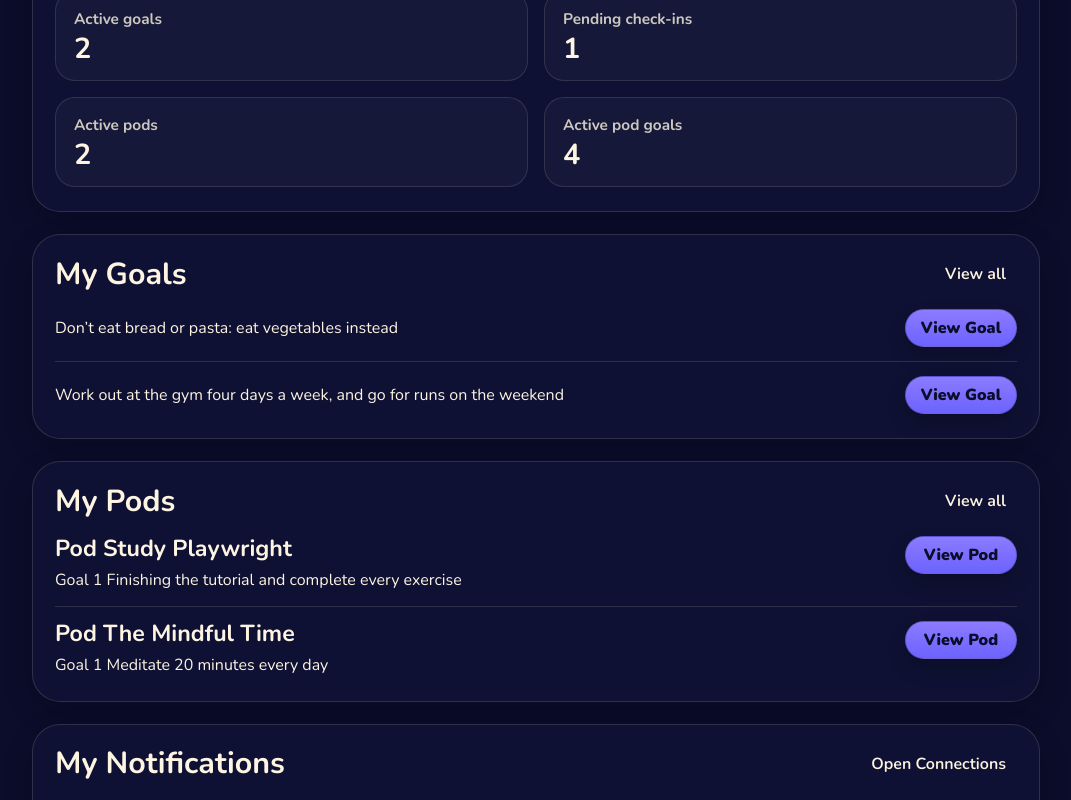
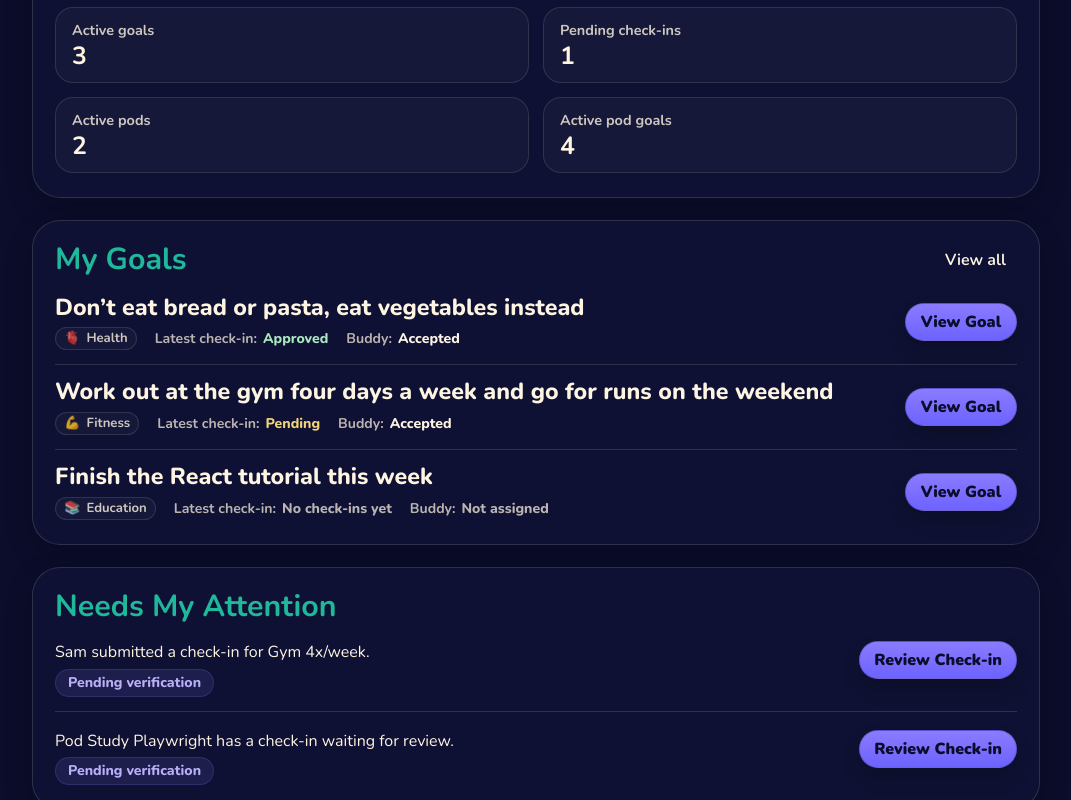
Before and after one commit to SheCodesAus/Stack-Otterflows-frontend, a React (Vite) app: page /dashboard in a window 1280 px wide. Shown: the part 380-1180 px from the top of the page, without its empty margins (104-1175 px from the left). Built offline with nearby package versions, Linux system fonts and the light colour scheme; a web font is replaced by a local one.

Commit message:
updated dashbaord page and css

```diff
--- a/src/App.css
+++ b/src/App.css
@@ -26,8 +26,10 @@
   --accent2: #f7bf26;
 
   /* Optional: galaxy secondary (for chips / highlights) */
-  /*--primary: #6C63FF;         /* Indigo-violet */
-  /*--secondary: #2ECC9F;       /* Teal aurora */
+  --indigo: #6C63FF;         /* Indigo-violet */
+  --indigo-light: #a29dff;
+  --teal: #2ECC9F;       /* Teal aurora */
+  --teal-blue: #14d4b4;
 
   /* Danger / delete */
   --cherry: #9B2E3C;          /* Cherry Rose accent */
@@ -46,6 +48,12 @@
   /* Success (strong) */
   --success: #2FE07A;
   --success2: #18C76A;
+
+  --section-heading: #28d4b1;
+  --section-heading2: #24c7a8;
+  --section-heading3: #20b89b;
+
+
 
   /* Optional coral if you ever want it */
   --coral: #ff4f6d;
--- a/src/pages/DashboardPage.css
+++ b/src/pages/DashboardPage.css
@@ -3,17 +3,16 @@
 }
 
 .dashboard-hero {
+  position: relative;
   text-align: center;
-  margin-bottom: 24px;
-  position: relative;
+  margin-bottom: 32px;
 }
-
 
 .dashboard-hero h1 {
   margin: 0 0 12px;
-  font-size: clamp(2rem, 9vw, 3rem);
-  line-height: 1.08;
   color: var(--text);
+  font-size: clamp(2.2rem, 5vw, 3.4rem);
+  line-height: 1.05;
 }
 
 .dashboard-hero p {
@@ -32,12 +31,14 @@
 
 .dashboard-actions .btn {
   width: 100%;
-  min-height: 44px;
+  min-height: 48px;
   max-width: 320px;
   justify-self: center;
 }
 
 .dashboard-panel {
+  width: 100%;
+  max-width: 100%;
   margin-bottom: 22px;
   padding: 22px 22px 24px;
   border: 1px solid var(--panel-border);
@@ -49,7 +50,7 @@
 
 .dashboard-panel h2 {
   margin: 0;
-  color: var(--secondary);
+  color: var(--section-heading3);
   font-size: 1.9rem;
   line-height: 1.1;
 }
@@ -65,28 +66,28 @@
 .dashboard-stats {
   display: grid;
   grid-template-columns: repeat(2, minmax(0, 1fr));
-  gap: 16px;
-  margin-top: 18px;
+  gap: 14px;
+  margin-top: 16px;
 }
 
 .dashboard-stat {
-  padding: 16px 18px;
+  padding: 12px 16px;
   border: 1px solid rgba(245, 232, 205, 0.12);
-  border-radius: 20px;
+  border-radius: 18px;
   background: rgba(255, 255, 255, 0.03);
 }
 
 .dashboard-stat__label {
   display: block;
-  margin-bottom: 6px;
+  margin-bottom: 4px;
   color: var(--muted);
-  font-size: 0.96rem;
+  font-size: 0.9rem;
   font-weight: 700;
 }
 
 .dashboard-stat strong {
   color: var(--text);
-  font-size: 1.8rem;
+  font-size: 1.55rem;
   line-height: 1;
 }
 
@@ -109,6 +110,12 @@
   padding-top: 0;
 }
 
+.dashboard-row--stacked {
+  align-items: flex-start;
+  gap: 18px;
+  padding-top:18px;
+}
+
 .dashboard-row__content {
   flex: 1 1 auto;
   min-width: 0;
@@ -128,15 +135,115 @@
   line-height: 1.45;
 }
 
-.dashboard-row--stacked {
-  align-items: flex-start;
-}
-
 .dashboard-row .btn.secondary {
   flex: 0 0 auto;
   min-width: 112px;
 }
 
+/* Goal rows */
+.dashboard-goal-title {
+  margin: 0 0 10px;
+  color: var(--text);
+  font-size: 1.08rem;
+  line-height: 1.35;
+  font-weight: 800;
+}
+
+.dashboard-goal-meta {
+  display: flex;
+  flex-wrap: wrap;
+  gap: 12px 18px;
+  margin-top: 2px;
+  color: var(--muted);
+  font-size: 0.88rem;
+  font-weight: 700;
+  line-height: 1.35;
+}
+
+.dashboard-goal-meta__item {
+  display: inline-flex;
+  align-items: center;
+  gap: 6px;
+}
+
+.dashboard-goal-meta__label {
+  color: rgba(253, 244, 225, 0.72);
+  font-weight: 700;
+}
+
+.dashboard-goal-meta__value {
+  color: var(--text);
+  font-weight: 800;
+}
+
+.dashboard-goal-meta__value--approved {
+  color: #a9e7bf;
+}
+
+.dashboard-goal-meta__value--pending {
+  color: #f1d37a;
+}
+
+.dashboard-goal-meta__value--rejected {
+  color: #f0a0af;
+}
+
+.dashboard-goal-meta__value--accepted {
+  color: var(--text);
+}
+
+.dashboard-goal-meta__value--empty {
+  color: rgba(253, 244, 225, 0.72);
+}
+
+.dashboard-goal-meta__item--category {
+  display: inline-flex;
+  align-items: center;
+  gap: 6px;
+  padding: 4px 8px;
+  border: 1px solid rgba(245, 232, 205, 0.12);
+  border-radius: 999px;
+  background: rgba(255, 255, 255, 0.03);
+  color: var(--muted);
+  font-size: 0.82rem;
+  line-height: 1;
+}
+
+.dashboard-goal-meta__icon {
+  display: inline-flex;
+  align-items: center;
+  justify-content: center;
+}
+
+/* Attention section */
+.dashboard-attention-text {
+  margin: 0 0 18px;
+  color: var(--text);
+  font-size: 1rem;
+  line-height: 1.5;
+}
+
+.dashboard-row__meta {
+  display: flex;
+  flex-wrap: wrap;
+  gap: 10px;
+  margin-top: 4px;
+}
+
+.attention-pill {
+  display: inline-flex;
+  align-items: center;
+  padding: 6px 12px;
+  border-radius: 999px;
+  background: rgba(139, 123, 255, 0.12);
+  color: #b9b0f7;
+  border: 1px solid rgba(139, 123, 255, 0.18);
+  font-size: 0.88rem;
+  font-weight: 800;
+  line-height: 1;
+}
+
+/* Notifications */
 .dashboard-notifications {
   margin: 0;
   padding-left: 20px;
@@ -147,10 +254,20 @@
   margin-top: 10px;
 }
 
+/* Mobile */
 @media (max-width: 900px) {
   .page-shell {
     padding: 24px 0 40px;
     overflow-x: clip;
+  }
+
+  .dashboard-hero {
+    margin-bottom: 24px;
+  }
+
+  .dashboard-hero h1 {
+    font-size: clamp(2rem, 9vw, 3rem);
+    line-height: 1.08;
   }
 
   .dashboard-actions {
@@ -159,13 +276,15 @@
     margin: 0 0 28px;
   }
 
+  .dashboard-actions .btn {
+    min-height: 44px;
+  }
+
   .dashboard-stats {
     grid-template-columns: 1fr;
   }
 
   .dashboard-panel {
-    width: 100%;
-    max-width: 100%;
     padding: 18px 16px 20px;
     border-radius: 24px;
     overflow: hidden;
@@ -209,6 +328,11 @@
     max-width: 100%;
     overflow-wrap: anywhere;
   }
+
+  .dashboard-goal-meta {
+    flex-direction: column;
+    gap: 8px;
+  }
 }
 
 @media (max-width: 480px) {
--- a/src/pages/DashboardPage.jsx
+++ b/src/pages/DashboardPage.jsx
@@ -1,14 +1,54 @@
 import { Link } from "react-router-dom";
 import "./DashboardPage.css";
+
+const categoryMap = {
+  HEALTH: { label: "Health", icon: "🫀" },
+  EDUCATION: { label: "Education", icon: "📚" },
+  FITNESS: { label: "Fitness", icon: "💪" },
+  CAREER: { label: "Career", icon: "💼" },
+  CREATIVE: { label: "Creative", icon: "🎨" },
+  WELLBEING: { label: "Wellbeing", icon: "🌿" },
+  OTHER: { label: "Other", icon: "✨" },
+};
 
 const goals = [
   {
     id: 1,
-    title: "Don’t eat bread or pasta: eat vegetables instead",
+    title: "Don’t eat bread or pasta, eat vegetables instead",
+    category: "HEALTH",
+    latestCheckInStatus: "Approved",
+    buddyStatus: "Accepted",
   },
   {
     id: 2,
-    title: "Work out at the gym four days a week, and go for runs on the weekend",
+    title: "Work out at the gym four days a week and go for runs on the weekend",
+    category: "FITNESS",
+    latestCheckInStatus: "Pending",
+    buddyStatus: "Accepted",
+  },
+  {
+    id: 3,
+    title: "Finish the React tutorial this week",
+    category: "EDUCATION",
+    latestCheckInStatus: "No check-ins yet",
+    buddyStatus: "Not assigned",
+  },
+];
+
+const attentionItems = [
+  {
+    id: 101,
+    label: "Pending verification",
+    description: "Sam submitted a check-in for Gym 4x/week.",
+    actionLabel: "Review Check-in",
+    actionTo: "/goals/2",
+  },
+  {
+    id: 102,
+    label: "Pending verification",
+    description: "Pod Study Playwright has a check-in waiting for review.",
+    actionLabel: "Review Check-in",
+    actionTo: "/pods/1",
   },
 ];
 
@@ -16,25 +56,55 @@ const pods = [
   {
     id: 1,
     name: "Pod Study Playwright",
-    summary: "Goal 1 Finishing the tutorial and complete every exercise",
+    summary: "Finish the tutorial and complete every exercise.",
   },
   {
     id: 2,
     name: "Pod The Mindful Time",
-    summary: "Goal 1 Meditate 20 minutes every day",
+    summary: "Meditate for 20 minutes every day.",
   },
 ];
 
 const notifications = [
-  "You have 1 pending buddy approval",
-  "You have 1 pending pod check-in",
+  "You have 1 pending buddy approval.",
+  "You have 1 pending pod check-in.",
 ];
+
+function getCheckInStatusClass(status) {
+  switch (status) {
+    case "Approved":
+      return "dashboard-goal-meta__value--approved";
+    case "Pending":
+      return "dashboard-goal-meta__value--pending";
+    case "Rejected":
+      return "dashboard-goal-meta__value--rejected";
+    case "No check-ins yet":
+      return "dashboard-goal-meta__value--empty";
+    default:
+      return "";
+  }
+}
+
+function getBuddyStatusClass(status) {
+  switch (status) {
+    case "Accepted":
+      return "dashboard-goal-meta__value--accepted";
+    case "Pending":
+      return "dashboard-goal-meta__value--pending";
+    case "Declined":
+      return "dashboard-goal-meta__value--rejected";
+    case "Not assigned":
+      return "dashboard-goal-meta__value--empty";
+    default:
+      return "";
+  }
+}
 
 export default function DashboardPage() {
   return (
     <section className="page-shell">
       <header className="dashboard-hero">
-        <h1>Welcome back, Eleanor</h1>
+        <h1>Welcome back</h1>
         <p>Here’s your accountability snapshot for this week.</p>
       </header>
 
@@ -58,7 +128,7 @@ export default function DashboardPage() {
         <div className="dashboard-stats">
           <div className="dashboard-stat">
             <span className="dashboard-stat__label">Active goals</span>
-            <strong>2</strong>
+            <strong>3</strong>
           </div>
 
           <div className="dashboard-stat">
@@ -87,14 +157,78 @@ export default function DashboardPage() {
         </div>
 
         <div className="dashboard-list">
-          {goals.map((goal) => (
-            <article key={goal.id} className="dashboard-row">
+          {goals.map((goal) => {
+            const category = categoryMap[goal.category] || categoryMap.OTHER;
+
+            return (
+              <article key={goal.id} className="dashboard-row">
+                <div className="dashboard-row__content">
+                  <h3 className="dashboard-goal-title">{goal.title}</h3>
+
+                  <div className="dashboard-goal-meta">
+                    <span className="dashboard-goal-meta__item dashboard-goal-meta__item--category">
+                      <span className="dashboard-goal-meta__icon" aria-hidden="true">
+                        {category.icon}
+                      </span>
+                      <span>{category.label}</span>
+                    </span>
+
+                    <span className="dashboard-goal-meta__item">
+                      <span className="dashboard-goal-meta__label">
+                        Latest check-in:
+                      </span>
+                      <span
+                        className={`dashboard-goal-meta__value ${getCheckInStatusClass(
+                          goal.latestCheckInStatus
+                        )}`}
+                      >
+                        {goal.latestCheckInStatus}
+                      </span>
+                    </span>
+
+                    <span className="dashboard-goal-meta__item">
+                      <span className="dashboard-goal-meta__label">Buddy:</span>
+                      <span
+                        className={`dashboard-goal-meta__value ${getBuddyStatusClass(
+                          goal.buddyStatus
+                        )}`}
+                      >
+                        {goal.buddyStatus}
+                      </span>
+                    </span>
+                  </div>
+                </div>
+
+                <Link to={`/goals/${goal.id}`} className="btn secondary">
+                  View Goal
+                </Link>
+              </article>
+            );
+          })}
+        </div>
+      </section>
+
+      <section className="dashboard-panel">
+        <div className="dashboard-panel__header">
+          <h2>Needs My Attention</h2>
+        </div>
+
+        <div className="dashboard-list">
+          {attentionItems.map((item) => (
+            <article
+              key={item.id}
+              className="dashboard-row dashboard-row--stacked"
+            >
               <div className="dashboard-row__content">
-                <p>{goal.title}</p>
+                <p className="dashboard-attention-text">{item.description}</p>
+
+                <div className="dashboard-row__meta">
+                  <span className="attention-pill">{item.label}</span>
+                </div>
               </div>
 
-              <Link to={`/goals/${goal.id}`} className="btn secondary">
-                View Goal
+              <Link to={item.actionTo} className="btn secondary">
+                {item.actionLabel}
               </Link>
             </article>
           ))}
@@ -111,7 +245,10 @@ export default function DashboardPage() {
 
         <div className="dashboard-list">
           {pods.map((pod) => (
-            <article key={pod.id} className="dashboard-row dashboard-row--stacked">
+            <article
+              key={pod.id}
+              className="dashboard-row dashboard-row--stacked"
+            >
               <div className="dashboard-row__content">
                 <h3>{pod.name}</h3>
                 <p>{pod.summary}</p>
```
